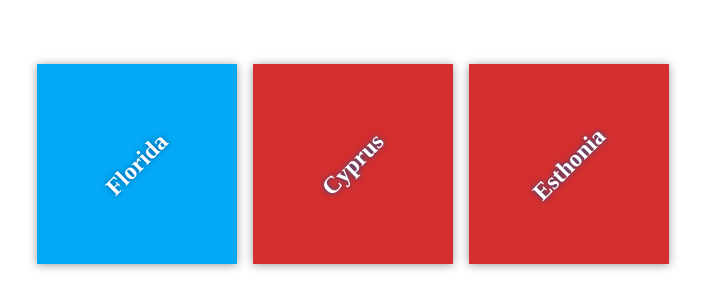
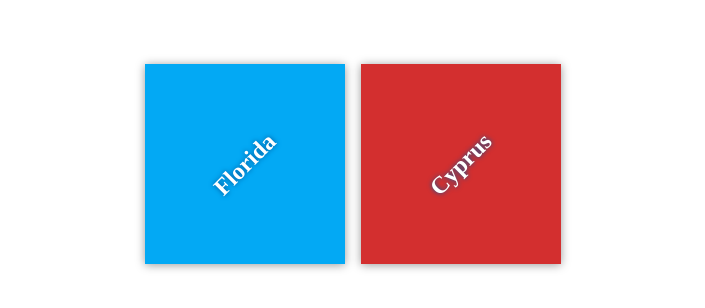
Before and after one commit to yiann0s/udemyGithubCollab, a plain HTML site: page index.html in a window 1280 px wide. Shown: the part 236-544 px from the top of the page, without its empty margins (287-992 px from the left). Drawn offline with Linux system fonts and the light colour scheme; files that its build step writes are made by us from their sources.

Commit message:
Revert "Add a destination in index.html"
This reverts commit fd5e1bfb9c27abf10b75137f760b159fadedc60d.

```diff
--- a/index.html
+++ b/index.html
@@ -17,10 +17,6 @@
             <div class="destination" id="paris">
                 <h2>Cyprus</h2>
             </div>
-
-            <div class="destination" id="paris">
-                <h2>Esthonia</h2>
-            </div>
         </div>
     </div>
 
```
